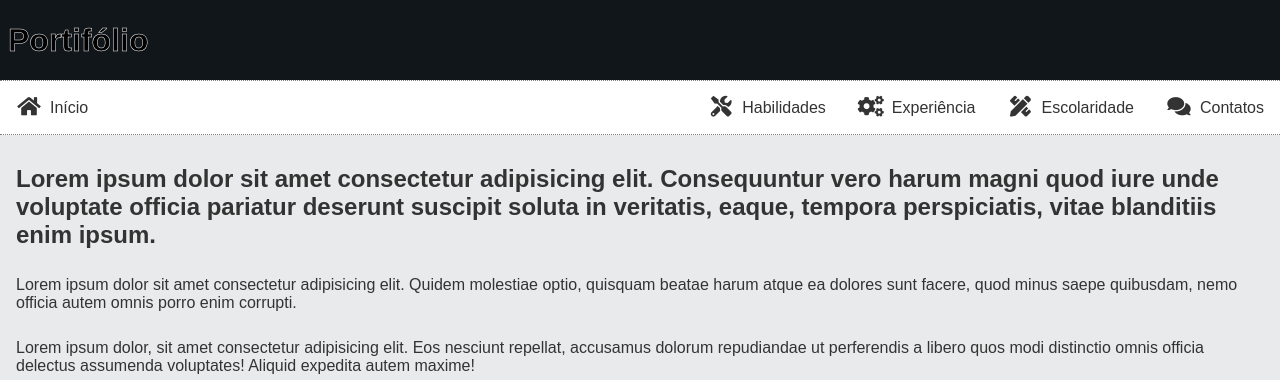
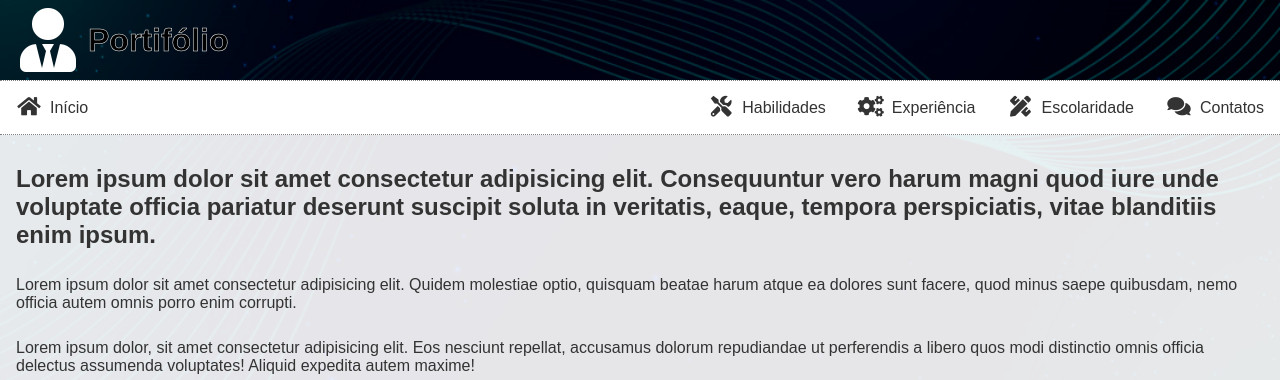
Before and after one commit to FbSilva13/Portf-lio, a plain HTML site: page index.html in a window 1280 px wide. Shown: the top 380 px of the page. Drawn offline with Linux system fonts and the light colour scheme.

Commit message:
Adição das Imagens

```diff
--- a/index.html
+++ b/index.html
@@ -11,19 +11,18 @@
 <body>
 
     <div class-"wrap">
-
-
         <header>
+            <i class="fas fa-user-tie fa-fw fa-4x"></i>
             <h1>Portifólio</h1>
         </header>
 
         <nav>
 
-                 <a href="index.html"><i class="fas fa-home fa-fw"></i><span>Início</span></a>
-                 <a href="skills.html"><i class="fas fa-tools fa-fw"></i><span>Habilidades</span></a>
-                 <a href="experience.html"><i class="fas fa-cogs fa-fw"></i><span>Experiência</span></a>
-                 <a href="schooling.html"><i class="fas fa-pencil-ruler fa-fw"></i><span>Escolaridade</span></a>
-                 <a href="contacts.html"><i class="fas fa-comments fa-fw"></i><span>Contatos</span></a>
+            <a href="index.html"><i class="fas fa-home fa-fw"></i><span>Início</span></a>
+            <a href="skills.html"><i class="fas fa-tools fa-fw"></i><span>Habilidades</span></a>
+            <a href="experience.html"><i class="fas fa-cogs fa-fw"></i><span>Experiência</span></a>
+            <a href="schooling.html"><i class="fas fa-pencil-ruler fa-fw"></i><span>Escolaridade</span></a>
+            <a href="contacts.html"><i class="fas fa-comments fa-fw"></i><span>Contatos</span></a>
 
         </nav>
 
```
Also changed, not shown: img/3747647.jpg (added), img/background01.png (added).
